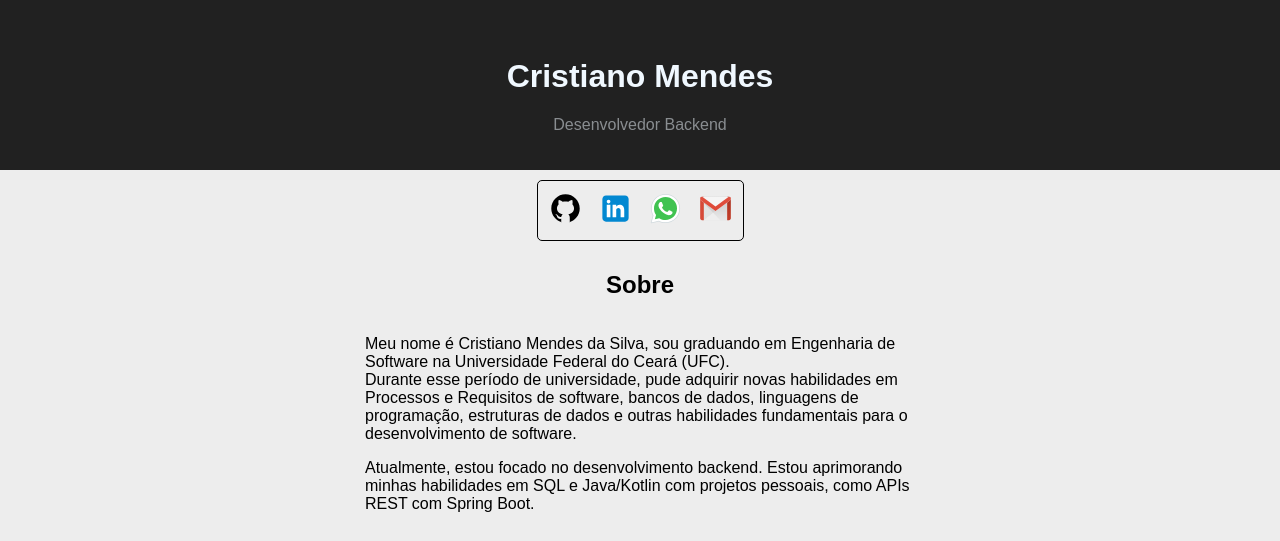
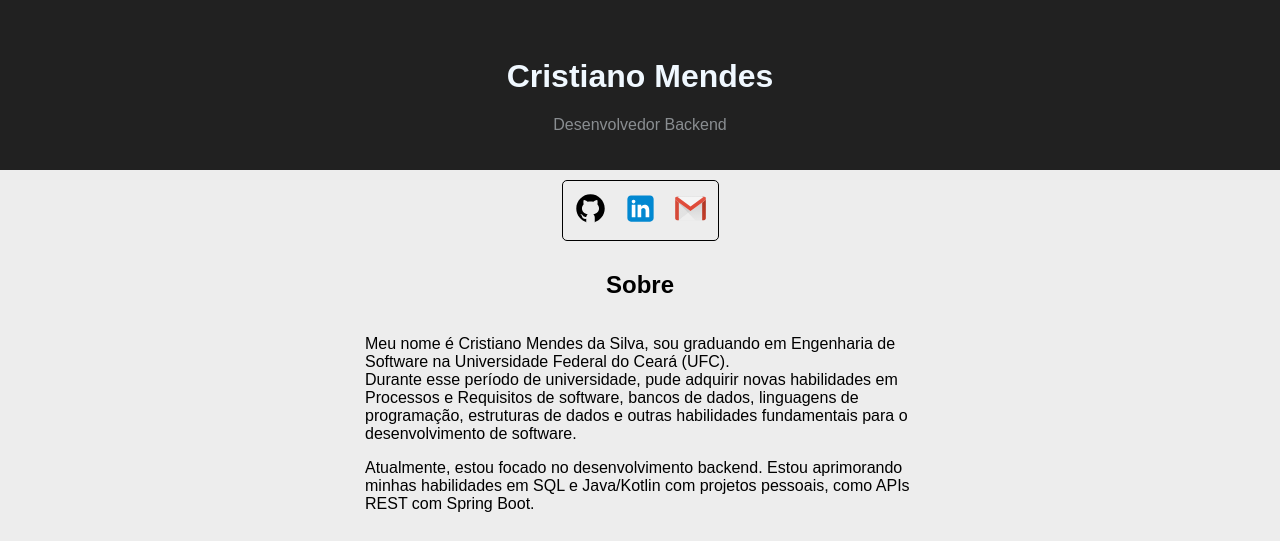
Before and after one commit to CristianoMends/CristianoMends.github.io, a plain HTML site: page index.html in a window 1280 px wide. Shown: the top 541 px of the page. Drawn offline with nearby package versions, Linux system fonts and the light colour scheme.

Commit message:
Atualizar o index.html

```diff
--- a/index.html
+++ b/index.html
@@ -32,25 +32,6 @@
                         <path fill="#FFF"
                             d="M12 19H17V36H12zM14.485 17h-.028C12.965 17 12 15.888 12 14.499 12 13.08 12.995 12 14.514 12c1.521 0 2.458 1.08 2.486 2.499C17 15.887 16.035 17 14.485 17zM36 36h-5v-9.099c0-2.198-1.225-3.698-3.192-3.698-1.501 0-2.313 1.012-2.707 1.99C24.957 25.543 25 26.511 25 27v9h-5V19h5v2.616C25.721 20.5 26.85 19 29.738 19c3.578 0 6.261 2.25 6.261 7.274L36 36 36 36z">
                         </path>
-                    </svg>
-                </a>
-                <a href="https://api.whatsapp.com/send?phone=5588999900549">
-                    <svg xmlns="http://www.w3.org/2000/svg" x="0px" y="0px" width="35" viewBox="0 0 48 48">
-                        <path fill="#fff"
-                            d="M4.868,43.303l2.694-9.835C5.9,30.59,5.026,27.324,5.027,23.979C5.032,13.514,13.548,5,24.014,5c5.079,0.002,9.845,1.979,13.43,5.566c3.584,3.588,5.558,8.356,5.556,13.428c-0.004,10.465-8.522,18.98-18.986,18.98c-0.001,0,0,0,0,0h-0.008c-3.177-0.001-6.3-0.798-9.073-2.311L4.868,43.303z">
-                        </path>
-                        <path fill="#fff"
-                            d="M4.868,43.803c-0.132,0-0.26-0.052-0.355-0.148c-0.125-0.127-0.174-0.312-0.127-0.483l2.639-9.636c-1.636-2.906-2.499-6.206-2.497-9.556C4.532,13.238,13.273,4.5,24.014,4.5c5.21,0.002,10.105,2.031,13.784,5.713c3.679,3.683,5.704,8.577,5.702,13.781c-0.004,10.741-8.746,19.48-19.486,19.48c-3.189-0.001-6.344-0.788-9.144-2.277l-9.875,2.589C4.953,43.798,4.911,43.803,4.868,43.803z">
-                        </path>
-                        <path fill="#cfd8dc"
-                            d="M24.014,5c5.079,0.002,9.845,1.979,13.43,5.566c3.584,3.588,5.558,8.356,5.556,13.428c-0.004,10.465-8.522,18.98-18.986,18.98h-0.008c-3.177-0.001-6.3-0.798-9.073-2.311L4.868,43.303l2.694-9.835C5.9,30.59,5.026,27.324,5.027,23.979C5.032,13.514,13.548,5,24.014,5 M24.014,42.974C24.014,42.974,24.014,42.974,24.014,42.974C24.014,42.974,24.014,42.974,24.014,42.974 M24.014,42.974C24.014,42.974,24.014,42.974,24.014,42.974C24.014,42.974,24.014,42.974,24.014,42.974 M24.014,4C24.014,4,24.014,4,24.014,4C12.998,4,4.032,12.962,4.027,23.979c-0.001,3.367,0.849,6.685,2.461,9.622l-2.585,9.439c-0.094,0.345,0.002,0.713,0.254,0.967c0.19,0.192,0.447,0.297,0.711,0.297c0.085,0,0.17-0.011,0.254-0.033l9.687-2.54c2.828,1.468,5.998,2.243,9.197,2.244c11.024,0,19.99-8.963,19.995-19.98c0.002-5.339-2.075-10.359-5.848-14.135C34.378,6.083,29.357,4.002,24.014,4L24.014,4z">
-                        </path>
-                        <path fill="#40c351"
-                            d="M35.176,12.832c-2.98-2.982-6.941-4.625-11.157-4.626c-8.704,0-15.783,7.076-15.787,15.774c-0.001,2.981,0.833,5.883,2.413,8.396l0.376,0.597l-1.595,5.821l5.973-1.566l0.577,0.342c2.422,1.438,5.2,2.198,8.032,2.199h0.006c8.698,0,15.777-7.077,15.78-15.776C39.795,19.778,38.156,15.814,35.176,12.832z">
-                        </path>
-                        <path fill="#fff" fill-rule="evenodd"
-                            d="M19.268,16.045c-0.355-0.79-0.729-0.806-1.068-0.82c-0.277-0.012-0.593-0.011-0.909-0.011c-0.316,0-0.83,0.119-1.265,0.594c-0.435,0.475-1.661,1.622-1.661,3.956c0,2.334,1.7,4.59,1.937,4.906c0.237,0.316,3.282,5.259,8.104,7.161c4.007,1.58,4.823,1.266,5.693,1.187c0.87-0.079,2.807-1.147,3.202-2.255c0.395-1.108,0.395-2.057,0.277-2.255c-0.119-0.198-0.435-0.316-0.909-0.554s-2.807-1.385-3.242-1.543c-0.435-0.158-0.751-0.237-1.068,0.238c-0.316,0.474-1.225,1.543-1.502,1.859c-0.277,0.317-0.554,0.357-1.028,0.119c-0.474-0.238-2.002-0.738-3.815-2.354c-1.41-1.257-2.362-2.81-2.639-3.285c-0.277-0.474-0.03-0.731,0.208-0.968c0.213-0.213,0.474-0.554,0.712-0.831c0.237-0.277,0.316-0.475,0.474-0.791c0.158-0.317,0.079-0.594-0.04-0.831C20.612,19.329,19.69,16.983,19.268,16.045z"
-                            clip-rule="evenodd"></path>
                     </svg>
                 </a>
                 <a href="mailto:mendescristiano012@gmail.com">
```
